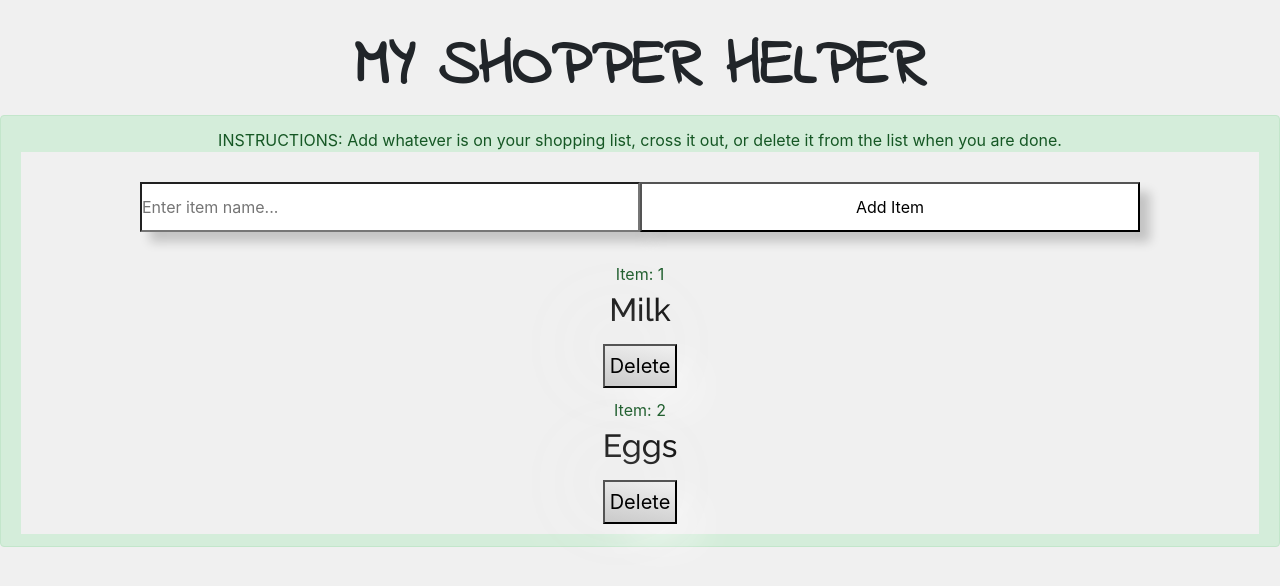
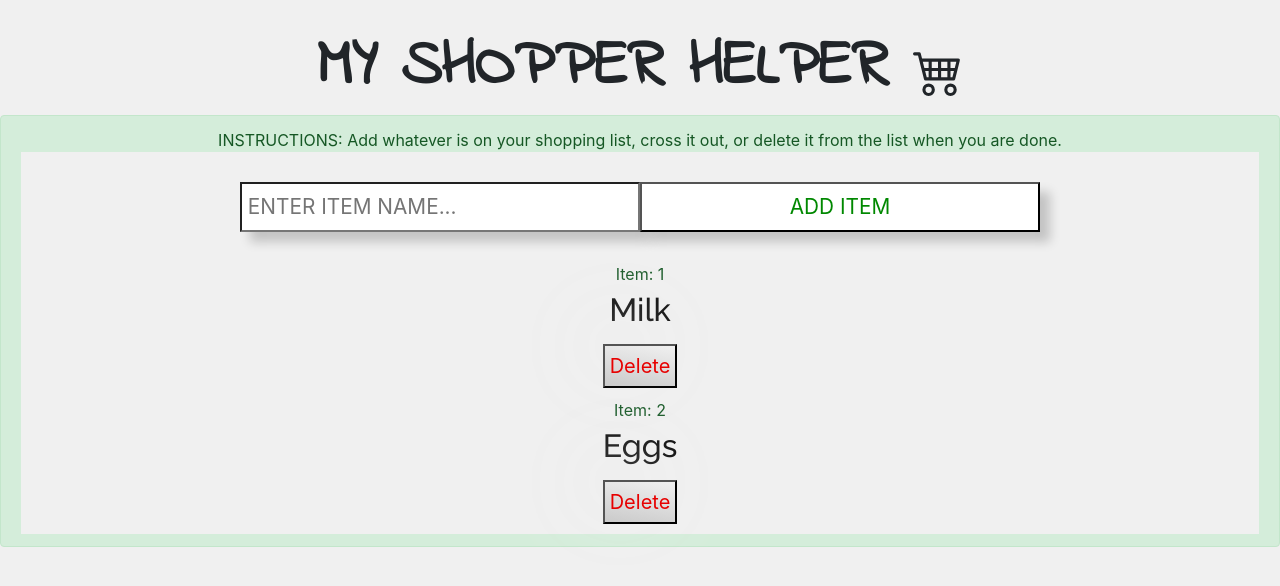
Before and after one commit to MadamHippo/Restaurant-rater-app, an Angular app: page / in a window 1280 px wide. Shown: the top 586 px of the page. Built offline with nearby package versions, Linux system fonts and the light colour scheme; a web font is replaced by a local one.

Commit message:
Fixed icon

```diff
--- a/src/app/app.component.html
+++ b/src/app/app.component.html
@@ -1,11 +1,16 @@
 <div class = "app">
   <header>
-    <h1 id="title">My Shopper Helper</h1>
-
+    <h1 id="title">My Shopper Helper
+      <svg xmlns="http://www.w3.org/2000/svg" width="50" height="50" fill="currentColor" class="bi bi-cart4" viewBox="0 0 16 16">
+        <path d="M0 2.5A.5.5 0 0 1 .5 2H2a.5.5 0 0 1 .485.379L2.89 4H14.5a.5.5 0 0 1 .485.621l-1.5 6A.5.5 0 0 1 13 11H4a.5.5 0 0 1-.485-.379L1.61 3H.5a.5.5 0 0 1-.5-.5zM3.14 5l.5 2H5V5H3.14zM6 5v2h2V5H6zm3 0v2h2V5H9zm3 0v2h1.36l.5-2H12zm1.11 3H12v2h.61l.5-2zM11 8H9v2h2V8zM8 8H6v2h2V8zM5 8H3.89l.5 2H5V8zm0 5a1 1 0 1 0 0 2 1 1 0 0 0 0-2zm-2 1a2 2 0 1 1 4 0 2 2 0 0 1-4 0zm9-1a1 1 0 1 0 0 2 1 1 0 0 0 0-2zm-2 1a2 2 0 1 1 4 0 2 2 0 0 1-4 0z"/>
+    </svg>
+    </h1>
   </header>
 
   <div class="alert alert-success" role="alert" align ="center">
+
     INSTRUCTIONS: Add whatever is on your shopping list, cross it out, or delete it from the list when you are done.
+
   <app-grocery></app-grocery>
 
 </div>
--- a/src/app/grocery/grocery.component.css
+++ b/src/app/grocery/grocery.component.css
@@ -1,8 +1,10 @@
 .submit {
+  color: rgb(0, 136, 0);
+  text-transform: uppercase;
+  font-size: 1.3em;
   margin: 30px 0px 30px 0px;
   height: 50px;
-  width: 500px;
-  border-radius: 0%;
+  width: 400px;
   background-color: #ffffff;
   box-shadow: inset -10px -10px 15px #ffffff80, 10px 10px 10px #00000030;
 }
@@ -18,12 +20,11 @@
 	text-decoration: line-through;
 }
 
-
 .delete {
+  color: #e70000;
   font-size: 20px;
   padding: 5px;
   margin: 10px;
   background: linear-gradient(190deg, #f0f0f0, #cacaca);
-  box-shadow:  -20px -20px 90px #ececec,
-             20px 20px 40px #ffffff80;
+  box-shadow:  -20px -20px 90px #ececec;
 }
--- a/src/app/grocery/grocery.component.html
+++ b/src/app/grocery/grocery.component.html
@@ -1,12 +1,14 @@
 <form (submit)="addItem()">
+
     <input
       type="text"
       name="inputGroceries"
-      placeholder="Enter item name..."
+      placeholder=" Enter item name..."
       class="submit"
       [(ngModel)] = "inputGroceries"
     />
     <input type = "submit" value = "Add Item" class = "submit" />
+
   </form>
 
   <div class="grocery-list">
--- a/src/app/grocery/grocery.component.ts
+++ b/src/app/grocery/grocery.component.ts
@@ -50,4 +50,9 @@
     this.inputGroceries = "";
   }
 
+  onEdit(id: number) {
+    // how do I edit existing thingy //
+
+  }
+
 }
--- a/src/app/models/grocery-models.ts
+++ b/src/app/models/grocery-models.ts
@@ -1,4 +1,4 @@
 export class Grocery {
   content: string;
-  completed: boolean
+  completed: boolean;
 }
--- a/src/index.html
+++ b/src/index.html
@@ -7,6 +7,7 @@
   <meta name="viewport" content="width=device-width, initial-scale=1, shrink-to-fit=no">
   <link rel="icon" type="image/x-icon" href="favicon.ico">
   <link href="https://fonts.googleapis.com/css2?family=Fleur+De+Leah&family=Indie+Flower&family=Raleway:wght@500&display=swap" rel="stylesheet">
+
   <!-- <link rel="stylesheet" href="https://stackpath.bootstrapcdn.com/bootstrap/4.3.1/css/bootstrap.min.css" integrity="sha384-ggOyR0iXCbMQv3Xipma34MD+dH/1fQ784/j6cY/iJTQUOhcWr7x9JvoRxT2MZw1T" crossorigin="anonymous"> -->
 </head>
 <body>
```
Also changed, not shown: src/app/app.component.css (line endings or trailing spaces).
